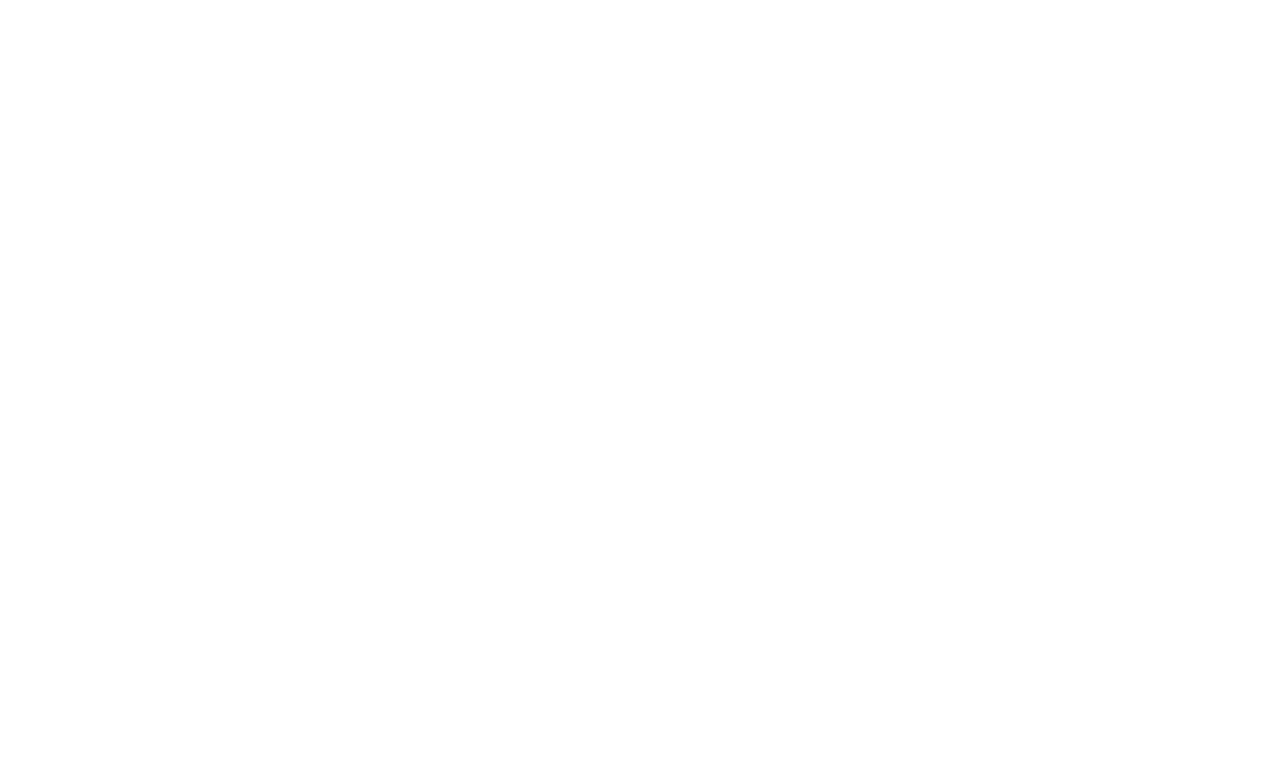
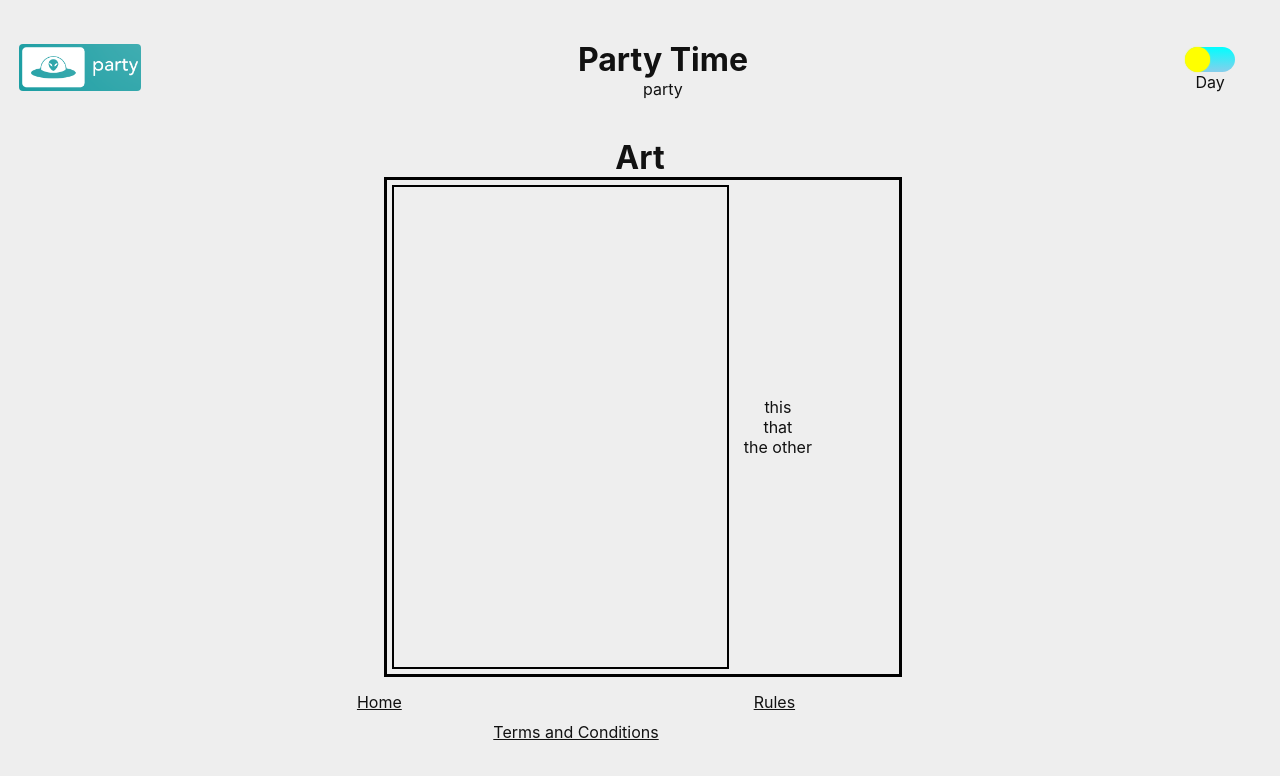
Before and after one commit to phellwege/ThePartyTime, a React (Create React App) app in the folder client/: page /Paint in a window 1280 px wide. Shown: the top 776 px of the page. Built offline with nearby package versions, Linux system fonts and the light colour scheme; a web font is replaced by a local one.

Commit message:
Started Paint Layout

```diff
--- a/client/src/Main.css
+++ b/client/src/Main.css
@@ -210,3 +210,28 @@
     top: -1;
     position: relative;
 }
+#Artist {
+    display: flex;
+    width: 40%;
+    border: 3px solid black;
+    align-items: center;
+    margin-left: 30%;
+}
+#Art_Wrapper {
+    display: flex;
+    justify-content: space-evenly;
+    width: 100%;
+    height: 100%;
+}
+#Art_Canvas {
+    border: 2px solid black;
+    width: 65%;
+    height: 60vh;
+    margin: 5px;
+}
+#Art_Tools ul {
+    padding: 0;
+    margin: 0;
+    list-style-type: none;
+    padding: 10px;
+}
--- a/client/src/views/Paint.js
+++ b/client/src/views/Paint.js
@@ -1,9 +1,29 @@
 import "../Events.css";
 import {Link} from '@reach/router';
+import Head from '../components/Head';
+import '../Main.css';
+import Footer from "../components/Footer";
 
 const Paint = () => {
     return (
         <>
+        <Head/>
+            <div>
+                <h1>Art</h1>
+            </div>
+            <div id="Artist">
+                <div id="Art_Canvas">
+
+                </div>
+                <div id="Art_Tools">
+                    <ul>
+                        <li>this</li>
+                        <li>that</li>
+                        <li>the other</li>
+                    </ul>
+                </div>
+            </div>
+            <Footer/>
         </>
     )
 }
```
